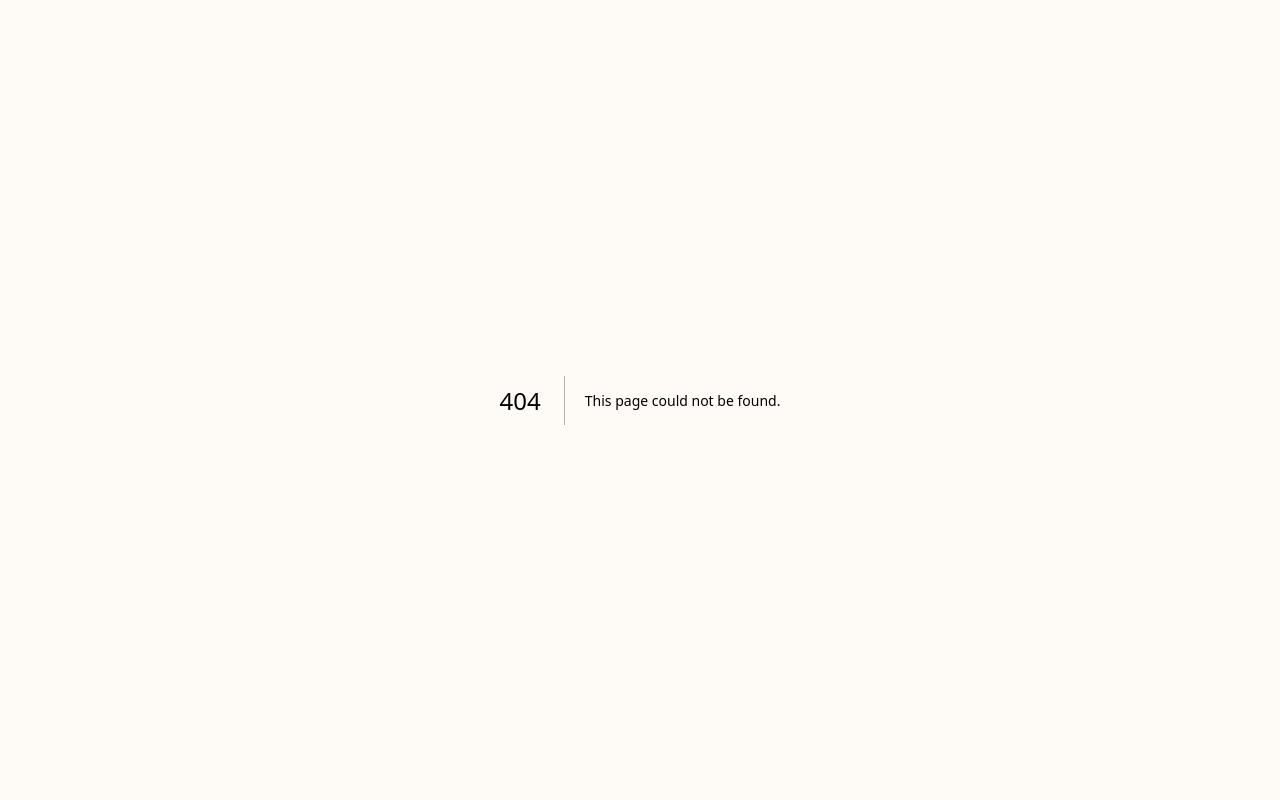
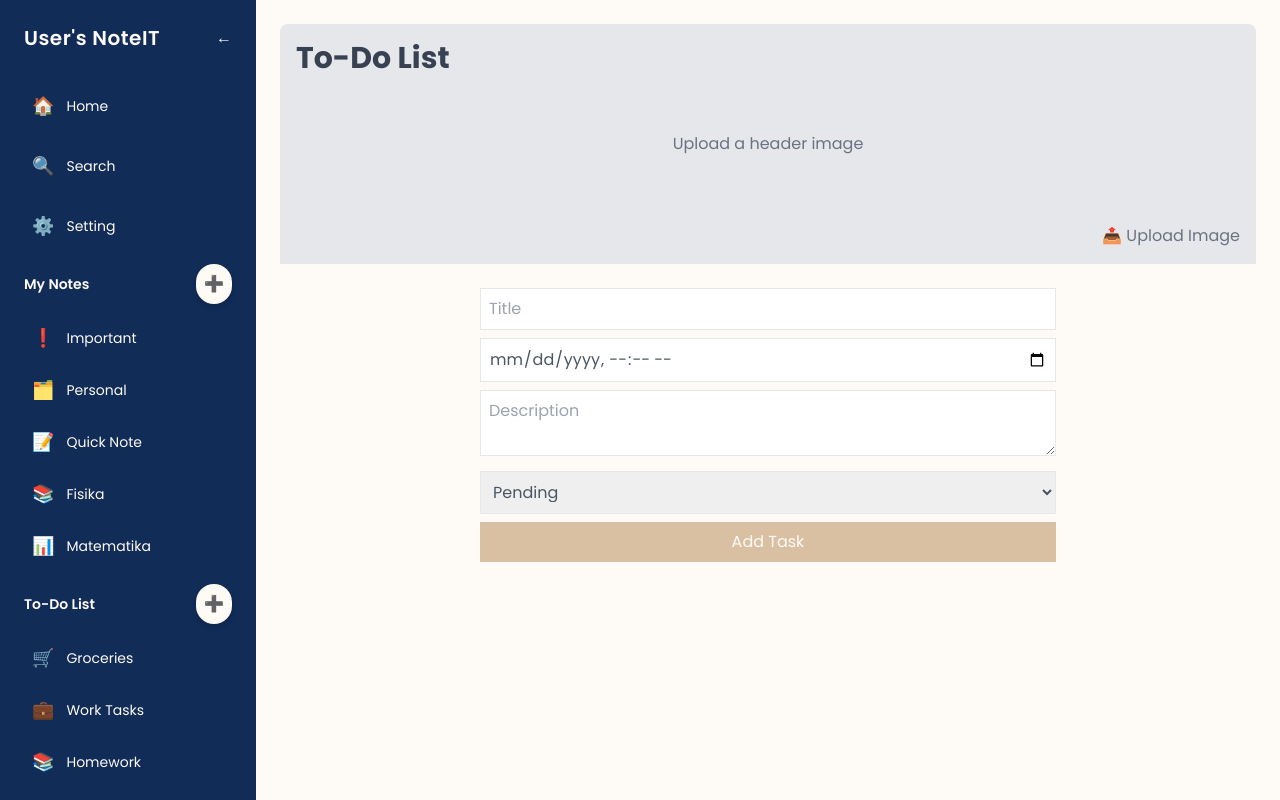
Before and after one commit to BrandonRafaelLovelyno/NoteIT, a Next.js app: page /todo in a window 1280 px wide. Before the commit this address had no page. Built offline with nearby package versions, Linux system fonts and the light colour scheme.

Commit message:
to do & expandminimize sidebar

```diff
--- /dev/null
+++ b/app/todo/layout.js
@@ -0,0 +1,10 @@
+import Sidebar from '@/components/layout/sidebar';
+
+export default function ToDoLayout({ children }) {
+    return (
+        <div className="flex h-screen">
+            <Sidebar />
+            <main className="flex-1 p-6">{children}</main>
+        </div>
+    );
+}
--- /dev/null
+++ b/app/todo/page.js
@@ -0,0 +1,173 @@
+"use client";
+
+import { useState, useEffect } from "react";
+
+const ToDo = () => {
+  const [title, setTitle] = useState("");
+  const [deadline, setDeadline] = useState("");
+  const [description, setDescription] = useState("");
+  const [image, setImage] = useState(null);  // Image state for to-do items
+  const [status, setStatus] = useState("Pending");
+  const [todos, setTodos] = useState([]);
+  const [headerImage, setHeaderImage] = useState(null);  // State for the header image
+
+  // Handle image upload for header image
+  const handleHeaderImageUpload = (e) => {
+    const file = e.target.files[0];
+    if (file) {
+      setHeaderImage(URL.createObjectURL(file)); // Display the header image
+    }
+  };
+
+  // Handle image upload for to-do item image
+  const handleImageUpload = (e) => {
+    const file = e.target.files[0];
+    if (file) {
+      setImage(URL.createObjectURL(file));  // Create an object URL for the uploaded image
+    }
+  };
+
+  // Handle adding a new task
+  const handleAddTask = () => {
+    if (title.trim()) {
+      const newTask = {
+        id: Date.now(),
+        title,
+        description,
+        deadline,
+        image,
+        status,
+      };
+      setTodos([...todos, newTask]);
+      // Reset form fields after adding task
+      setTitle("");
+      setDeadline("");
+      setDescription("");
+      setImage(null);
+      setStatus("Pending");
+    }
+  };
+
+  // Retrieve saved tasks from localStorage when the component mounts
+  useEffect(() => {
+    const savedTodos = localStorage.getItem("todos");
+    if (savedTodos) {
+      setTodos(JSON.parse(savedTodos)); // Load saved tasks from localStorage
+    }
+  }, []);
+
+  const handleDeleteTask = (id) => {
+    setTodos(todos.filter((todo) => todo.id !== id));
+  };
+
+  const handleStatusChange = (id, newStatus) => {
+    setTodos(todos.map((todo) =>
+      todo.id === id ? { ...todo, status: newStatus } : todo
+    ));
+  };
+
+  return (
+    <div className="container mx-auto">
+      {/* Header Image Section */}
+      <div className="relative mb-6">
+        <h1 className="absolute top-4 left-4 text-3xl font-bold mb-6 text-gray-700">To-Do List</h1>
+        {headerImage ? (
+          <img
+            src={headerImage}
+            alt="Header Image"
+            className="w-full h-full object-cover rounded-t-lg"
+          />
+        ) : (
+          <div className="w-full h-60 bg-gray-200 flex items-center justify-center rounded-t-lg">
+            <p className="text-gray-500">Upload a header image</p>
+          </div>
+        )}
+        {/* Upload Image Button */}
+        <label className="absolute bottom-2 right-2 bg-blue-500 text-gray-500 p-2 rounded-full cursor-pointer hover:bg-blue-600">
+          <input
+            type="file"
+            accept="image/*"
+            className="hidden"
+            onChange={handleHeaderImageUpload}
+          />
+          📤 Upload Image
+        </label>
+      </div>
+
+      {/* Task Form */}
+      <div className="max-w-xl mx-auto mb-6">
+        <input
+          type="text"
+          value={title}
+          onChange={(e) => setTitle(e.target.value)}
+          className="border p-2 w-full mb-2 text-gray-600 text-bold"
+          placeholder="Title"
+        />
+        <input
+          type="datetime-local"
+          value={deadline}
+          onChange={(e) => setDeadline(e.target.value)}
+          className="border p-2 w-full mb-2 text-gray-600"
+        />
+        <textarea
+          value={description}
+          onChange={(e) => setDescription(e.target.value)}
+          className="border p-2 w-full mb-2 text-gray-600"
+          placeholder="Description"
+        />
+        <select
+          value={status}
+          onChange={(e) => setStatus(e.target.value)}
+          className="border p-2 w-full mb-2 text-gray-600"
+        >
+          <option value="Pending">Pending</option>
+          <option value="Completed">Completed</option>
+        </select>
+        <button
+          onClick={handleAddTask}
+          className="bg-brown text-white p-2 w-full mb-4"
+        >
+          Add Task
+        </button>
+      </div>
+
+      {/* Task List */}
+      <div className="max-w-xl mx-auto">
+        <ul className="list-disc pl-6 mt-6">
+            {todos.map((todo) => (
+            <li key={todo.id} className="flex flex-col border-b py-4">
+                <h2 className="text-xl text-gray-900 font-semibold">{todo.title}</h2>
+                <p className="text-gray-600">Deadline: {todo.deadline}</p>
+                <p className="text-gray-600">Description: {todo.description}</p>
+                <p className="mt-2 text-gray-600">
+                Status:{" "}
+                <span className={todo.status === "Completed" ? "text-green-500" : "text-yellow-500"}>
+                    {todo.status}
+                </span>
+                </p>
+                {/* Status Selection */}
+                <div className="flex mt-2 text-gray-700">
+                <select
+                    value={todo.status}
+                    onChange={(e) => handleStatusChange(todo.id, e.target.value)}
+                    className="border p-2 rounded w-40"
+                >
+                    <option value="Pending">Pending</option>
+                    <option value="Completed">Completed</option>
+                </select>
+                <button
+                    onClick={() => handleDeleteTask(todo.id)}
+                    className="bg-red-500 text-white p-2 rounded ml-2"
+                >
+                    Delete Task
+                </button>
+                </div>
+            </li>
+            ))}
+        </ul>
+      </div>
+    </div>
+  );
+};
+
+export default ToDo;
--- a/components/layout/sidebar.js
+++ b/components/layout/sidebar.js
@@ -1,8 +1,11 @@
 "use client";
 
 import Link from 'next/link';
+import { useState, useEffect } from 'react';
 
 export default function Sidebar() {
+    const [isExpanded, setIsExpanded] = useState(true);
+
     const menuItems = [
         { name: 'Home', href: '/home', icon: '🏠' },
         { name: 'Search', href: '/search', icon: '🔍' },
@@ -23,78 +26,124 @@ export default function Sidebar() {
         { name: 'Homework', href: '/todo/homework', icon: '📚' },
     ];
 
+    // Adjust sidebar based on window size
+    useEffect(() => {
+        const handleResize = () => {
+            if (window.innerWidth < 768) {
+                setIsExpanded(false); // Collapse on small screens
+            } else {
+                setIsExpanded(true); // Expand on large screens
+            }
+        };
+
+        handleResize(); // Set initial state
+        window.addEventListener('resize', handleResize);
+
+        return () => window.removeEventListener('resize', handleResize);
+    }, []);
+
+    // Handle key press for sidebar toggle (for accessibility)
+    const handleKeyPress = (e) => {
+        if (e.key === 'Enter' || e.key === ' ') {
+            setIsExpanded(!isExpanded);
+        }
+    };
+
     return (
-        <nav className="w-64 bg-[#102C57] text-white max-h-screen flex flex-col p-6 overflow-auto">
-            <div className="mb-8">
-                <h2 className="text-xl font-semibold tracking-wide">
+        <div className="flex h-screen">
+            {/* Sidebar */}
+            <nav
+                className={`transition-all duration-300 ${isExpanded ? 'w-64' : 'w-20'} bg-[#102C57] text-white flex flex-col p-6 overflow-auto`}
+            >
+                <div className="mb-8 flex justify-between items-center">
+                    <h2 className={`text-xl font-semibold tracking-wide ${isExpanded ? '' : 'hidden'}`}>
                         User's NoteIT
                     </h2>
+                    <button
+                        onClick={() => setIsExpanded(!isExpanded)}
+                        onKeyPress={handleKeyPress}
+                        className="text-white"
+                        aria-label="Toggle Sidebar"
+                    >
+                        {isExpanded ? '←' : '→'}
+                    </button>
                 </div>
-            <ul className="space-y-4 flex-1">
+
+                <ul className={`space-y-4 flex-1 ${isExpanded ? '' : 'flex flex-col justify-center items-center'}`}>
                     {menuItems.map((item, index) => (
-                    <li key={index}>
+                        <li key={index} className={`${!isExpanded ? 'text-center' : ''}`}>
                             <Link
                                 href={item.href}
                                 className="flex items-center space-x-3 p-2 rounded-lg hover:bg-[#091c38] transition-colors"
                             >
                                 <span className="text-lg">{item.icon}</span>
-                            <span className="text-sm">{item.name}</span>
+                                {isExpanded && <span className="text-sm">{item.name}</span>}
                             </Link>
                         </li>
                     ))}
                 </ul>
+
                 <div className="mt-4">
-                {/* "My Notes" section */}
                     <div className="flex items-center justify-between mb-3">
-                    <h3 className="text-sm font-semibold">My Notes</h3>
+                        <h3 className={`text-sm font-semibold ${isExpanded ? '' : 'hidden'}`}>My Notes</h3>
+                        <div className={`flex justify-center items-center ${!isExpanded ? 'w-full' : ''}`}>
                             <Link
                                 href="/notes"
-                        className="text-blue-500 bg-white p-2 rounded-full shadow-md hover:bg-[#091c38] transition flex items-center justify-center"
+                                className="text-blue-500 bg-white p-2 rounded-full shadow-md hover:bg-[#091c38] transition"
                                 aria-label="Add new note"
                             >
                                 ➕
                             </Link>
                         </div>
-                <ul className="space-y-2">
+                    </div>
+                    <ul className={`space-y-2 ${!isExpanded ? 'flex flex-col justify-center items-center' : ''}`}>
                         {notes.map((note, index) => (
-                        <li key={index}>
+                            <li key={index} className={`${!isExpanded ? 'text-center' : ''}`}>
                                 <Link
                                     href={note.href}
                                     className="flex items-center space-x-3 p-2 rounded-lg hover:bg-[#091c38] transition-colors"
                                 >
                                     <span className="text-lg">{note.icon}</span>
-                                <span className="text-sm">{note.name}</span>
+                                    {isExpanded && <span className="text-sm">{note.name}</span>}
                                 </Link>
                             </li>
                         ))}
                     </ul>
                 </div>
+
                 <div className="mt-4">
-                {/* "To-Do List" section */}
                     <div className="flex items-center justify-between mb-3">
-                    <h3 className="text-sm font-semibold">To-Do List</h3>
-                    <button
+                        <h3 className={`text-sm font-semibold ${isExpanded ? '' : 'hidden'}`}>To-Do List</h3>
+                        <div className={`flex justify-center items-center ${!isExpanded ? 'w-full' : ''}`}>
+                            <Link
                                 className="text-blue-500 bg-white p-2 rounded-full shadow-md hover:bg-[#091c38] transition"
-                        onClick={() => alert('Add new to-do functionality here!')}
                                 aria-label="Add new to-do"
+                                href="/todo"
                             >
                                 ➕
-                    </button>
+                            </Link>
                         </div>
-                <ul className="space-y-2">
+                    </div>
+                    <ul className={`space-y-2 ${!isExpanded ? 'flex flex-col justify-center items-center' : ''}`}>
                         {toDoList.map((task, index) => (
-                        <li key={index}>
+                            <li key={index} className={`${!isExpanded ? 'text-center' : ''}`}>
                                 <Link
                                     href={task.href}
-                                className="flex items-center space-x-3 p-2 rounded-lg hover:bg--[#091c38] transition-colors"
+                                    className="flex items-center space-x-3 p-2 rounded-lg hover:bg-[#091c38] transition-colors"
                                 >
                                     <span className="text-lg">{task.icon}</span>
-                                <span className="text-sm">{task.name}</span>
+                                    {isExpanded && <span className="text-sm">{task.name}</span>}
                                 </Link>
                             </li>
                         ))}
                     </ul>
                 </div>
             </nav>
+
+            {/* Main Content */}
+            <div className="flex-1 overflow-y-auto h-full">
+                {/* Main page content goes here */}
+            </div>
+        </div>
     );
 }
```
Lines whose indentation alone changed are shown as unchanged.
